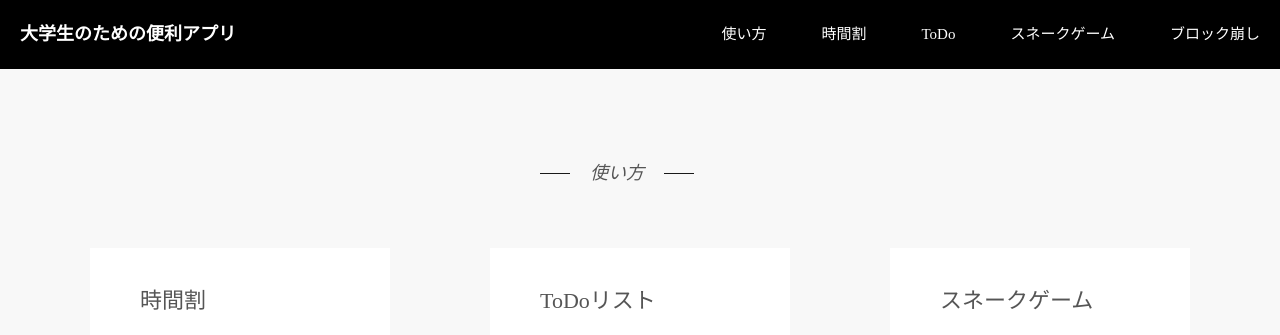
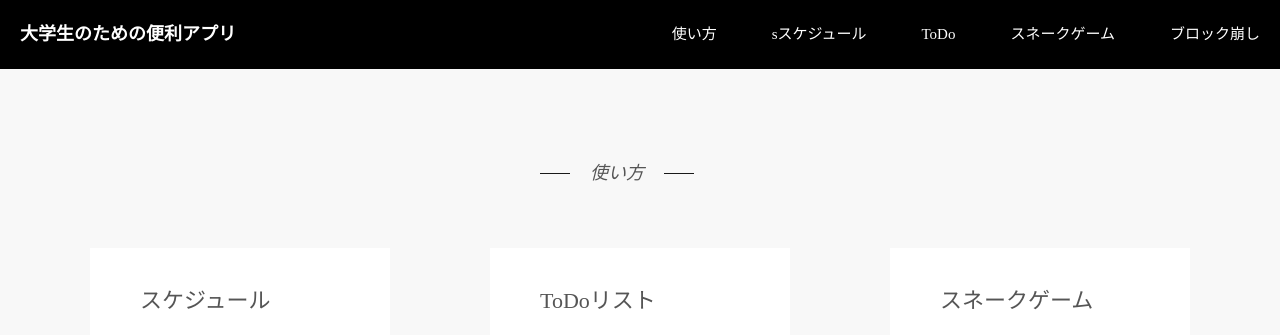
Before and after one commit to tomokirl/usage, a plain HTML site: page index.html in a window 1280 px wide. Shown: the top 335 px of the page. Drawn offline with Linux system fonts and the light colour scheme.

Commit message:
Update index.html

```diff
--- a/index.html
+++ b/index.html
@@ -18,7 +18,7 @@
                     <a href="https://tomokirl.github.io/usage">使い方</a>
                 </p>
                 <p>
-                    <a href="https://tomokirl.github.io/time">時間割</a>
+                    <a href="https://tomokirl.github.io/time">sスケジュール</a>
                 </p>
                 <p>
                     <a href="https://tomokirl.github.io/ToDo">ToDo</a>
@@ -42,7 +42,7 @@
                 </div>
                 <div class="about-wrap">
                     <div class="about-item">
-                        <div class="about-item__title">時間割</div>
+                        <div class="about-item__title">スケジュール</div>
                         <div class="about-item__img">
                             <img src="https://tomokirl.github.io/usage/time.png"/>
                         </div>
```
